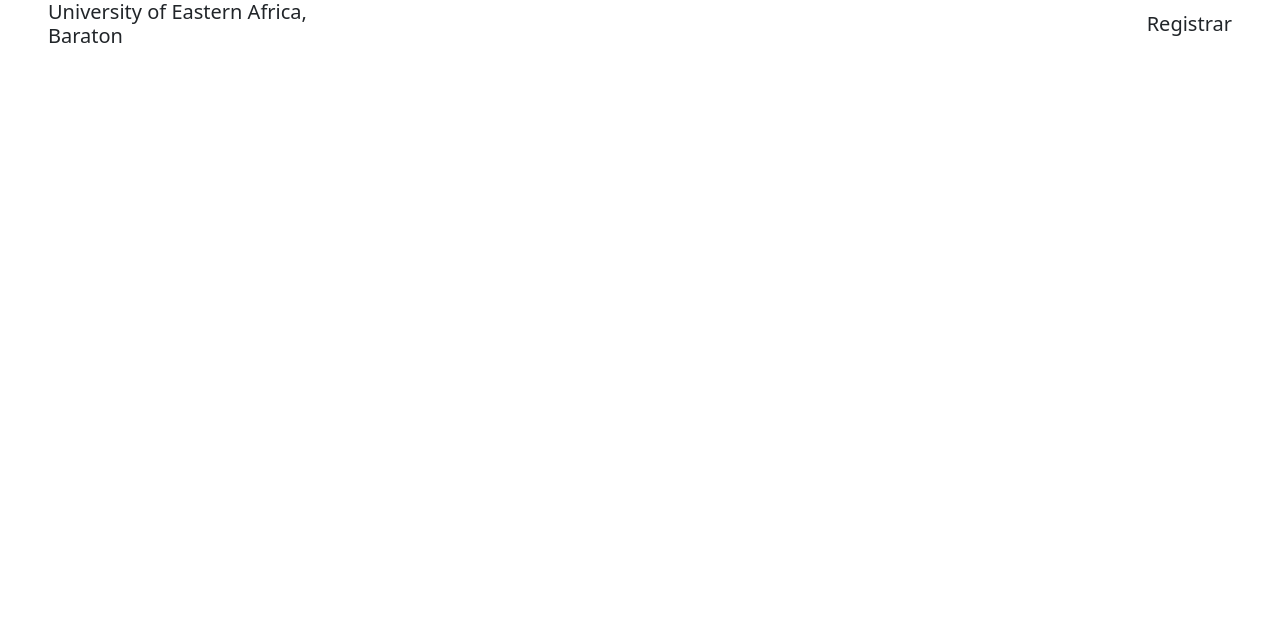
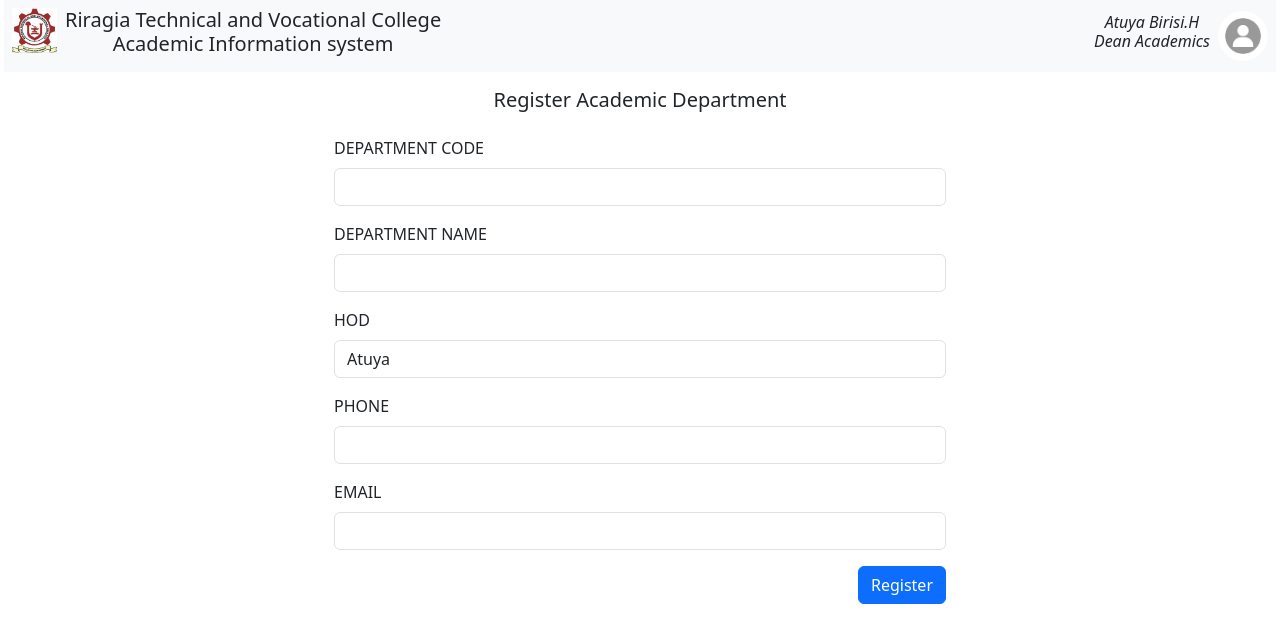
Before and after one commit to atuyabirisi/EscaTech, a React (Vite) app in the folder client/: page / in a window 1280 px wide. Shown: the top 642 px of the page. Built offline with nearby package versions, Linux system fonts and the light colour scheme.

Commit message:
build department registration form layout

```diff
--- a/client/src/App.tsx
+++ b/client/src/App.tsx
@@ -1,9 +1,11 @@
+import DepartmentReg from "./components/DepartmentReg";
 import Navbar from "./components/Navbar";
 
 export default function App() {
   return (
-    <>
+    <div className="">
       <Navbar />
-    </>
+      <DepartmentReg />
+    </div>
   );
 }
--- /dev/null
+++ b/client/src/components/DepartmentReg.tsx
@@ -0,0 +1,100 @@
+import { useState } from "react";
+
+export default function DepartmentReg() {
+  const instructors = ["Atuya", "Dan", "Edwin", "Gregory", "Gratus", "Jayvon"];
+
+  const [newDep, setNewDep] = useState({
+    code: "",
+    name: "",
+    hod: "",
+    email: "",
+  });
+
+  return (
+    <div className="row mx-1">
+      <div className="col-lg-3"></div>
+      <div className="col-lg-6">
+        <div className="d-flex justify-content-center py-3">
+          <h5>Register Academic Department</h5>
+        </div>
+        <form
+          onSubmit={(event) => {
+            event.preventDefault();
+            console.log(newDep);
+          }}
+        >
+          <div className="mb-3">
+            <label htmlFor="depid" className="form-label">
+              DEPARTMENT CODE
+            </label>
+            <input
+              id="depid"
+              type="text"
+              className="form-control"
+              onChange={(event) =>
+                setNewDep({ ...newDep, code: event.target.value })
+              }
+            />
+          </div>
+          <div className="mb-3">
+            <label htmlFor="depname" className="form-label">
+              DEPARTMENT NAME
+            </label>
+            <input
+              id="depname"
+              type="text"
+              className="form-control"
+              onChange={(event) =>
+                setNewDep({ ...newDep, name: event.target.value })
+              }
+            />
+          </div>
+          <div className="mb-3 form-group">
+            <label htmlFor="hod" className="form-label">
+              HOD
+            </label>
+            <select
+              id="hod"
+              className="form-control"
+              onChange={(event) =>
+                setNewDep({ ...newDep, hod: event.target.value })
+              }
+            >
+              <option value="" disabled>
+                Select the Department Head
+              </option>
+              {instructors.map((instructor) => (
+                <option value={instructor}>{instructor}</option>
+              ))}
+            </select>
+          </div>
+          <div className="mb-3">
+            <label htmlFor="phone" className="form-label">
+              PHONE
+            </label>
+            <input id="phone" type="number" className="form-control" />
+          </div>
+          <div className="mb-3">
+            <label htmlFor="email" className="form-label">
+              EMAIL
+            </label>
+            <input
+              id="email"
+              type="text"
+              className="form-control"
+              onChange={(event) =>
+                setNewDep({ ...newDep, email: event.target.value })
+              }
+            />
+          </div>
+          <div className="mb-3 d-flex justify-content-end">
+            <button type="submit" className="btn btn-primary">
+              Register
+            </button>
+          </div>
+        </form>
+      </div>
+      <div className="col-lg-3"></div>
+    </div>
+  );
+}
--- a/client/src/components/Navbar.tsx
+++ b/client/src/components/Navbar.tsx
@@ -1,13 +1,39 @@
 export default function Navbar() {
   return (
-    <div className="d-flex justify-content-between px-5">
-      <div>
+    <div className="d-flex justify-content-between bg-light p-2 mx-1">
+      <div className="text-center d-flex gap-2">
+        <div style={{ width: "45px", height: "45px" }}>
+          <img
+            src="src\assets\logo.jpg"
+            alt="logo"
+            style={{ width: "100%", height: "100%", objectFit: "contain" }}
+          />
+        </div>
         <h5>
-          University of Eastern Africa, <br /> Baraton
+          Riragia Technical and Vocational College
+          <br /> Academic Information system
         </h5>
       </div>
-      <div className="d-flex align-items-center">
-        <h5>Registrar</h5>
+      <div className="d-flex align-items-center gap-2">
+        <div className="text-center">
+          <h6>
+            <i>
+              Atuya Birisi.H <br /> Dean Academics
+            </i>
+          </h6>
+        </div>
+        <div style={{ width: "50px", height: "50px", borderRadius: "50%" }}>
+          <img
+            src="src\assets\profile.png"
+            alt="profile-pic"
+            style={{
+              width: "100%",
+              height: "100%",
+              objectFit: "contain",
+              borderRadius: "50%",
+            }}
+          />
+        </div>
       </div>
     </div>
   );
```
Also changed, not shown: client/src/assets/logo.jpg (added), client/src/assets/profile.png (added).
